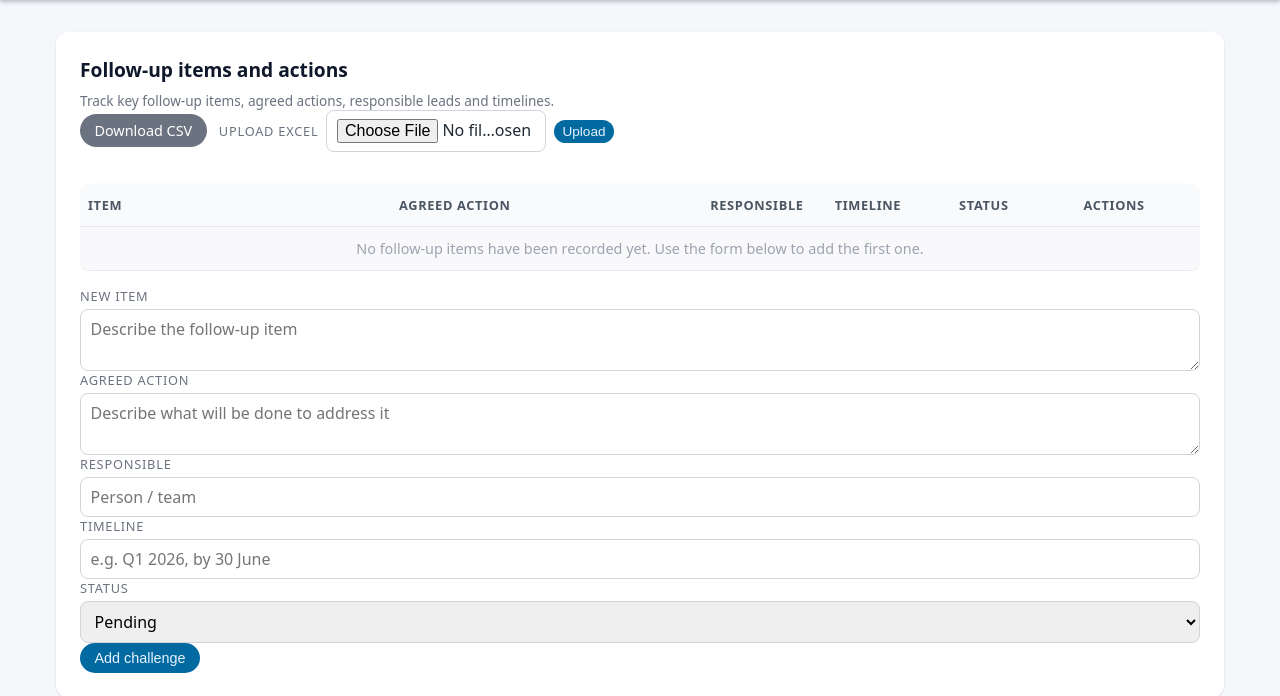
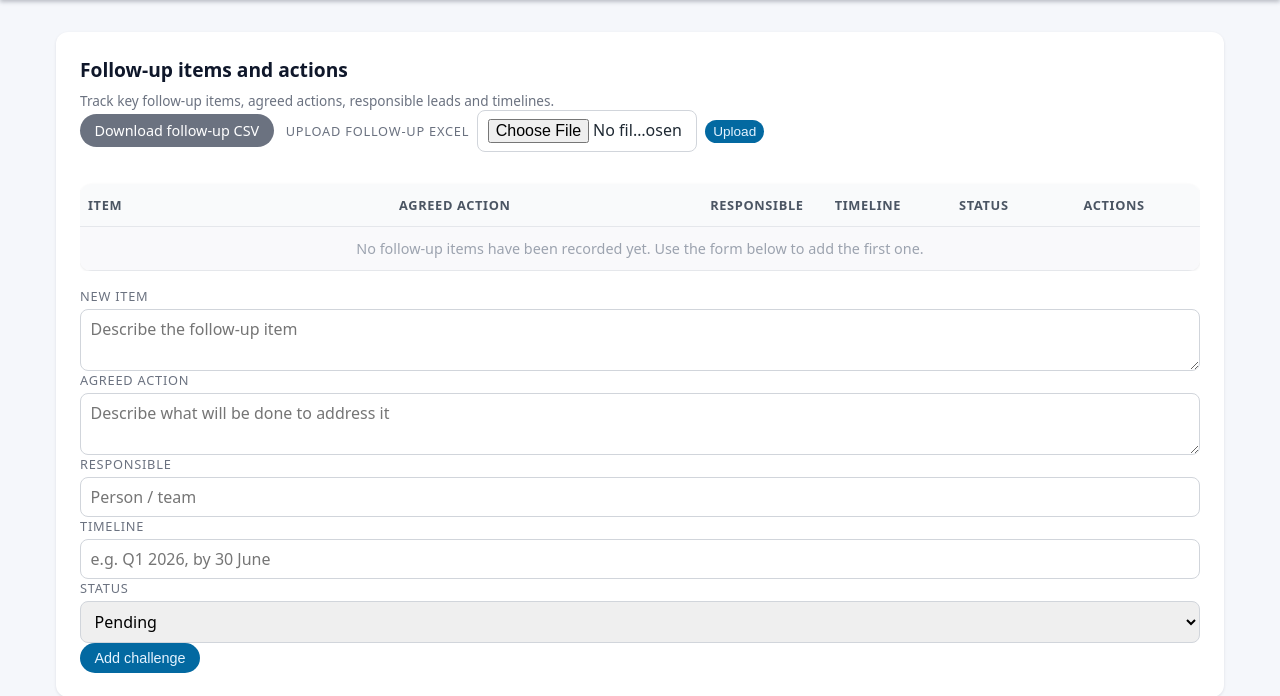
Before and after one commit to Rwunganira/pfund, a Flask app: page /challenges in a window 1280 px wide. Shown: the part 46-742 px from the top of the page. Run offline with Flask 3, Linux system fonts and the light colour scheme; the visitor is signed in with stand-in values (Sample User, id 1); data that the repository does not hold is empty.

Commit message:
download and upload forms on challenges page

```diff
--- a/templates/challenges.html
+++ b/templates/challenges.html
@@ -14,7 +14,7 @@
                    <a href="{{ url_for('activity.download_challenges') }}"
                       class="button secondary"
                       style="margin-right: 0.5rem;">
-                       Download CSV
+                       Download follow-up CSV
                    </a>
                    {% if current_user.role == 'admin' %}
                        <form method="post"
@@ -22,7 +22,7 @@
                              enctype="multipart/form-data"
                              class="upload-form"
                              style="display: inline-flex; gap: 0.5rem; align-items: center;">
-                           <label for="challenges_file" style="margin: 0;">Upload Excel</label>
+                           <label for="challenges_file" style="margin: 0;">Upload follow-up Excel</label>
                            <input type="file"
                                   id="challenges_file"
                                   name="file"
```
